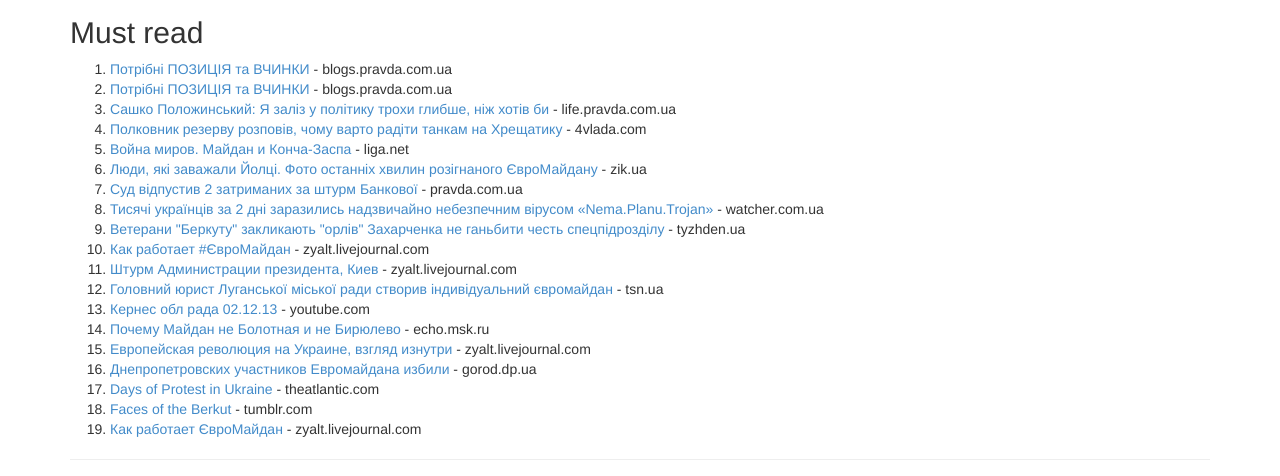
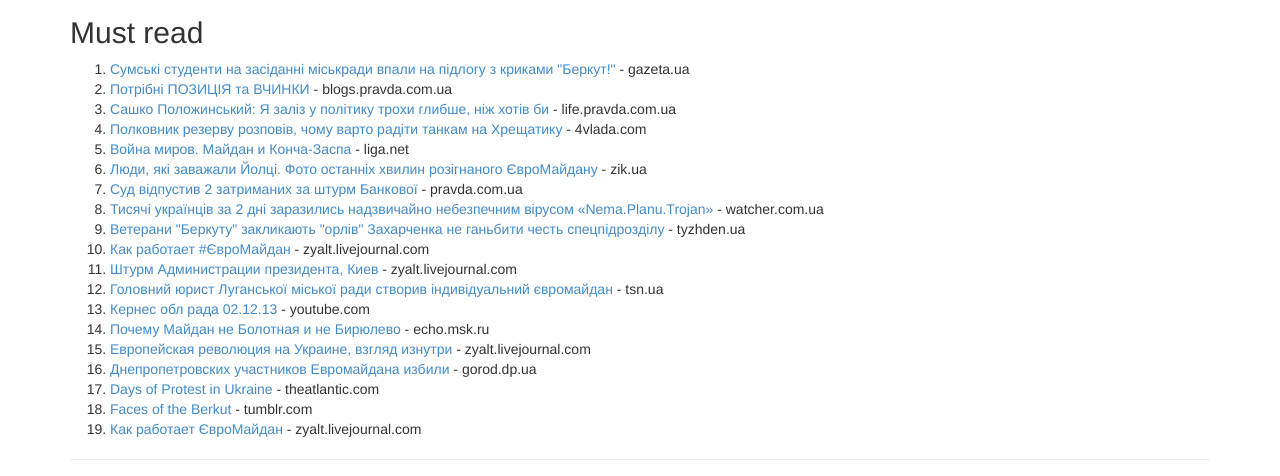
Before and after one commit to aleksey-tk/maidan, a Jekyll site: the page built from articles.html, in a window 1280 px wide, cut to the strip 304-780 px from the top of the page. Built offline with Jekyll 4.4.1, drawn with Linux system fonts in a browser that asks for light colours.

Commit message:
Updated articles.yml

```diff
--- a/_data/articles.yml
+++ b/_data/articles.yml
@@ -1,7 +1,6 @@
-
 - url: http://gazeta.ua/articles/life/_sumski-studenti-na-zasidanni-miskradi-vpali-na-pidlogu-z-krikami-berkut/530076
-  title: "Потрібні ПОЗИЦІЯ та ВЧИНКИ"
-  domain: blogs.pravda.com.ua
+  title: 'Сумські студенти на засіданні міськради впали на підлогу з криками "Беркут!"'
+  domain: gazeta.ua
 - url: http://blogs.pravda.com.ua/authors/ogrysko/52a098ccc52c7/
   title: "Потрібні ПОЗИЦІЯ та ВЧИНКИ"
   domain: blogs.pravda.com.ua
```
